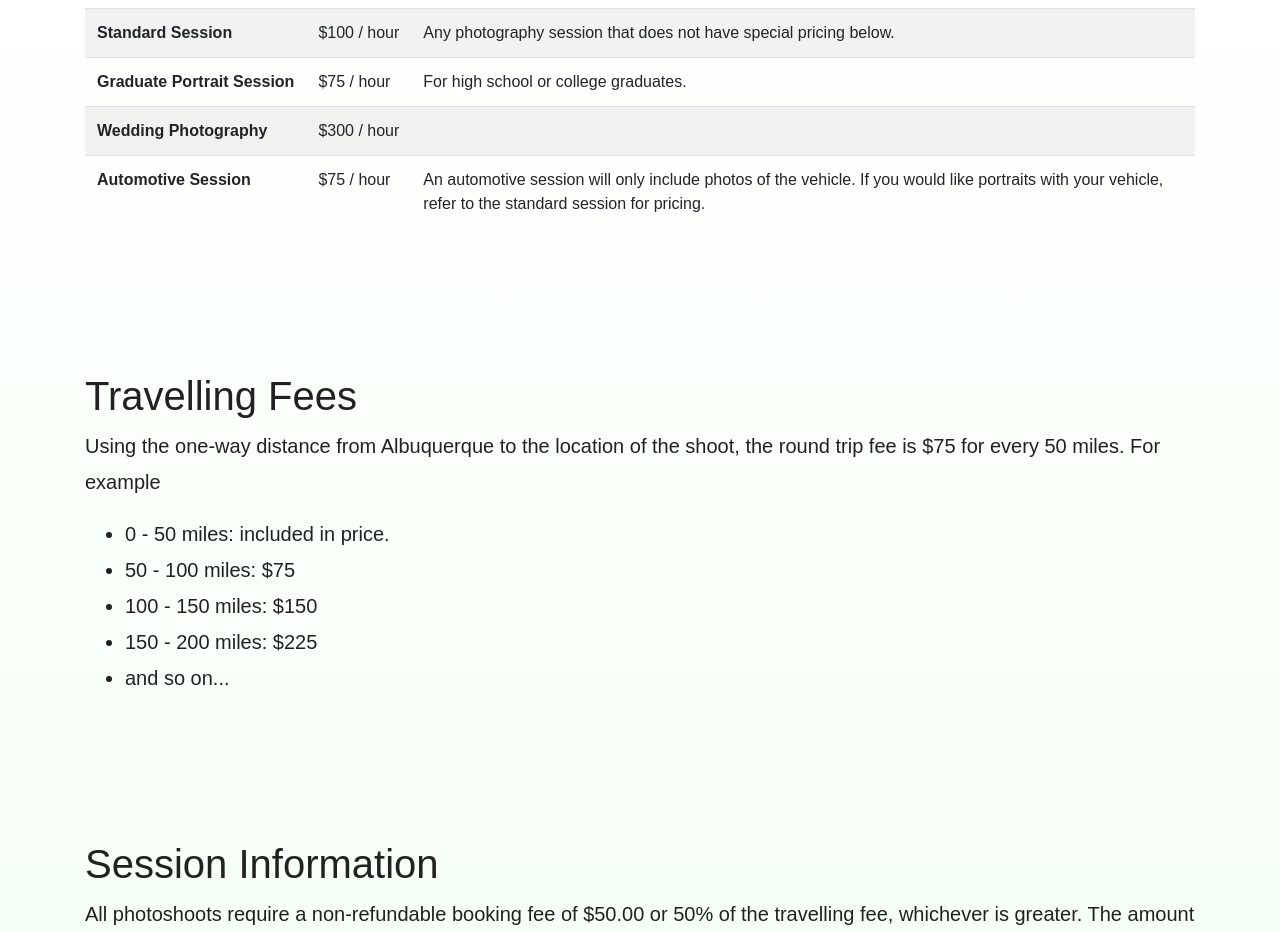
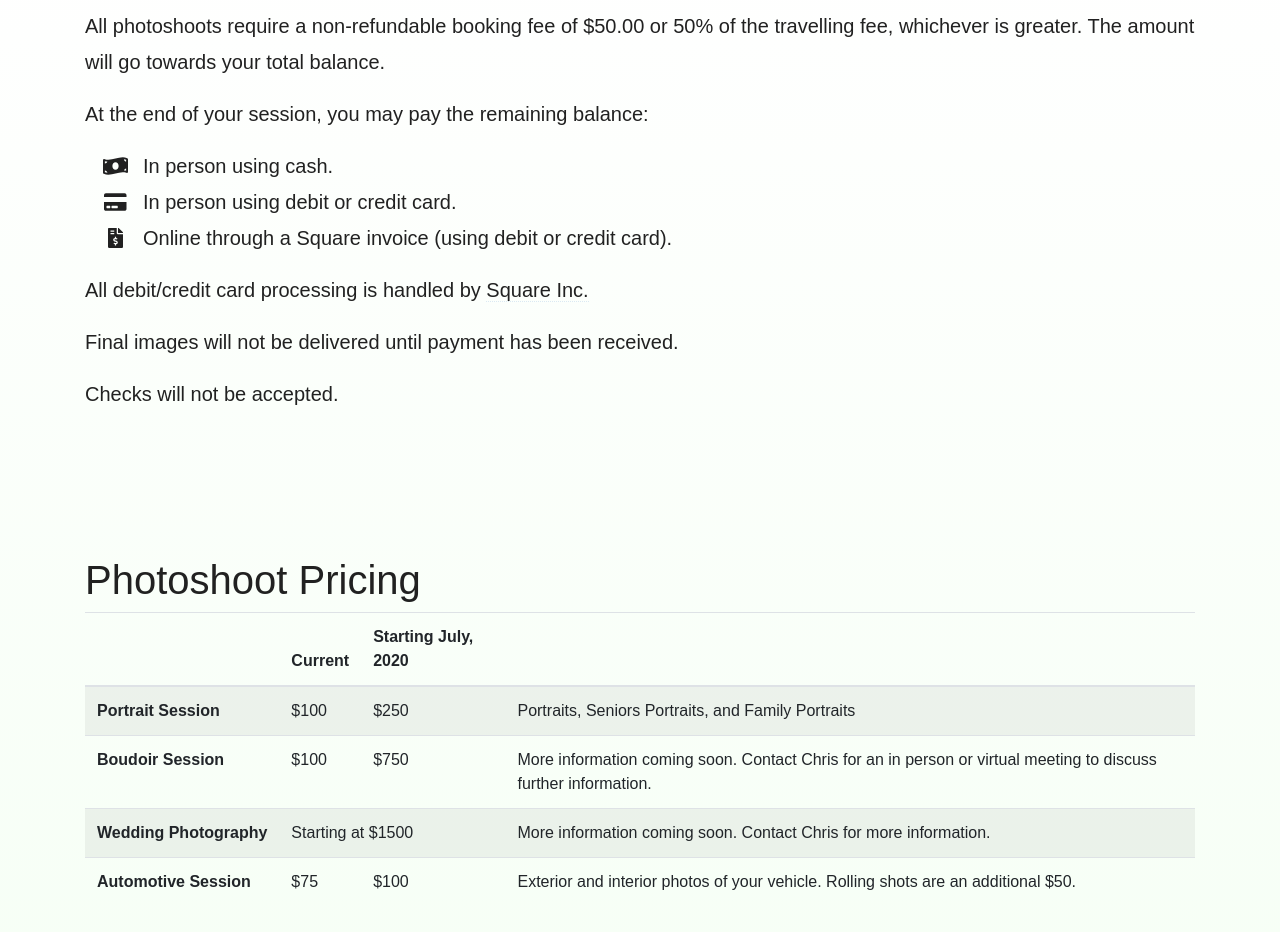
Before and after one commit to csalinas-dev/thischristography, a React (Create React App) app: page /pricing in a window 1280 px wide. Shown: the part 160-1092 px from the top of the page. Built offline with nearby package versions, Linux system fonts and the light colour scheme; no server answers; a web font is replaced by a local one.

Commit message:
content(pricing): update pricing

```diff
--- a/src/pages/Pricing/index.tsx
+++ b/src/pages/Pricing/index.tsx
@@ -5,47 +5,6 @@ import './index.scss';
 
 const Pricing = () => (
   <Layout className="pricing">
-    <Container as="section">
-      <h1>Photoshoot Pricing</h1>
-      <Table responsive striped>
-        <tbody>
-          <tr>
-            <td>Standard Session</td>
-            <td>$100 / hour</td>
-            <td>Any photography session that does not have special pricing below.</td>
-          </tr>
-          <tr>
-            <td>Graduate Portrait Session</td>
-            <td>$75 / hour</td>
-            <td>For high school or college graduates.</td>
-          </tr>
-          <tr>
-            <td>Wedding Photography</td>
-            <td>$300 / hour</td>
-            <td />
-          </tr>
-          <tr>
-            <td>Automotive Session</td>
-            <td>$75 / hour</td>
-            <td>An automotive session will only include photos of the vehicle. If you would like portraits with your vehicle, refer to the standard session for pricing.</td>
-          </tr>
-        </tbody>
-      </Table>
-    </Container>
-    <Container as="section">
-      <h1>Travelling Fees</h1>
-      <p>
-        Using the one-way distance from Albuquerque to the location of the shoot,
-        the round trip fee is $75 for every 50 miles. For example
-      </p>
-      <ul>
-        <li>0 - 50 miles: included in price.</li>
-        <li>50 - 100 miles: $75</li>
-        <li>100 - 150 miles: $150</li>
-        <li>150 - 200 miles: $225</li>
-        <li>and so on...</li>
-      </ul>
-    </Container>
     <Container as="section">
       <h1>Session Information</h1>
       <p>All photoshoots require a non-refundable booking fee of $50.00 or 50% of the travelling fee, whichever is greater. The amount will go towards your total balance.</p>
@@ -68,8 +27,60 @@ const Pricing = () => (
       <p>Final images will not be delivered until payment has been received.</p>
       <p>Checks will not be accepted.</p>
     </Container>
+    <Container as="section">
+      <h1>Photoshoot Pricing</h1>
+      <Table responsive striped>
+        <thead>
+          <tr>
+            <th/>
+            <th>Current</th>
+            <th>Starting July, 2020</th>
+            <th/>
+          </tr>
+        </thead>
+        <tbody>
+          <tr>
+            <td>Portrait Session</td>
+            <td>$100</td>
+            <td>$250</td>
+            <td>Portraits, Seniors Portraits, and Family Portraits</td>
+          </tr>
+          <tr>
+            <td>Boudoir Session</td>
+            <td>$100</td>
+            <td>$750</td>
+            <td>More information coming soon. Contact Chris for an in person or virtual meeting to discuss further information.</td>
+          </tr>
+          <tr>
+            <td>Wedding Photography</td>
+            <td colSpan={2}>Starting at $1500</td>
+            <td>More information coming soon. Contact Chris for more information.</td>
+          </tr>
+          <tr>
+            <td>Automotive Session</td>
+            <td>$75</td>
+            <td>$100</td>
+            <td>Exterior and interior photos of your vehicle. Rolling shots are an additional $50.</td>
+          </tr>
+        </tbody>
+      </Table>
+    </Container>
+    <Container as="section">
+      <h1>Travelling Fees</h1>
+      <p>
+        Using the one-way distance from Albuquerque to the location of the shoot,
+        the round trip fee is $75 for every 50 miles. For example
+      </p>
+      <ul>
+        <li>0 - 50 miles: included in price.</li>
+        <li>50 - 100 miles: $75</li>
+        <li>100 - 150 miles: $150</li>
+        <li>150 - 200 miles: $225</li>
+        <li>and so on...</li>
+      </ul>
+    </Container>
     <Container>
-      <label className="mb-5">All pricing effective January 1<sup>st</sup>, 2020</label>
+      <label className="mb-5">New pricing effective July 1<sup>st</sup>, 2020</label>
     </Container>
   </Layout>
 );
```
